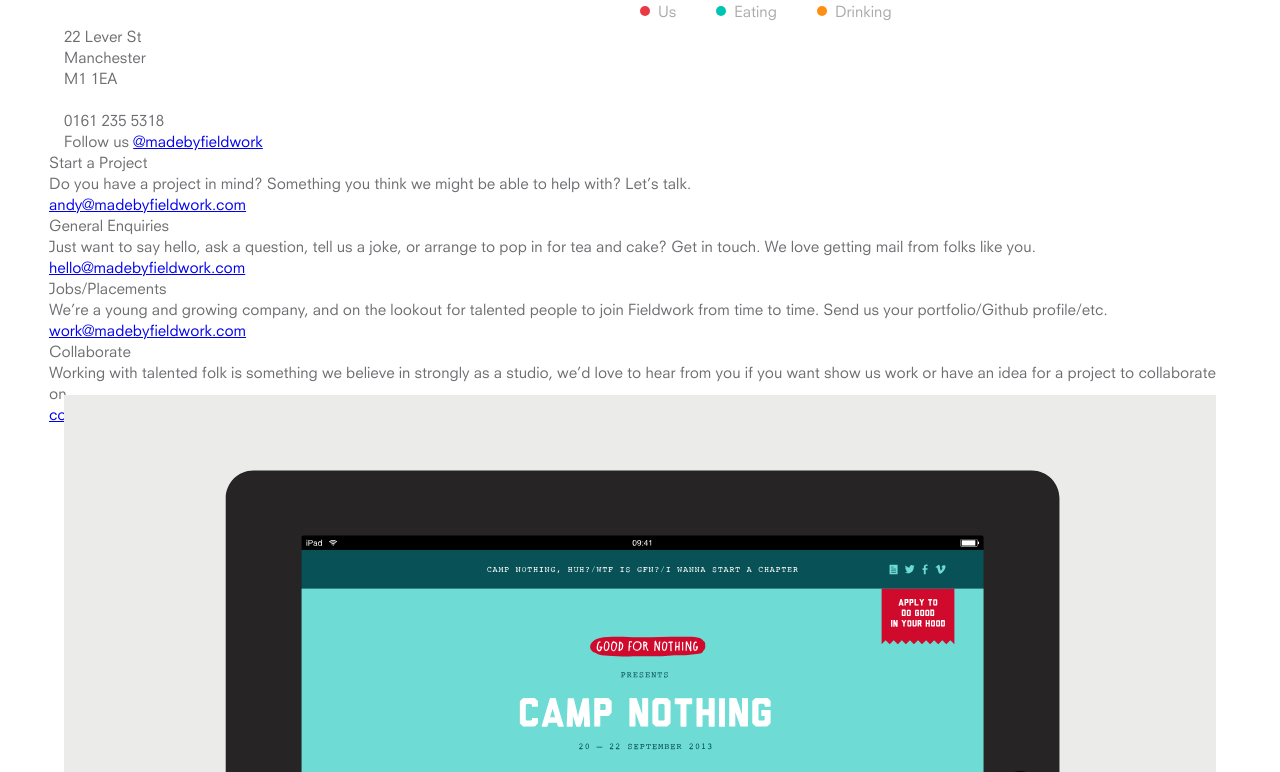
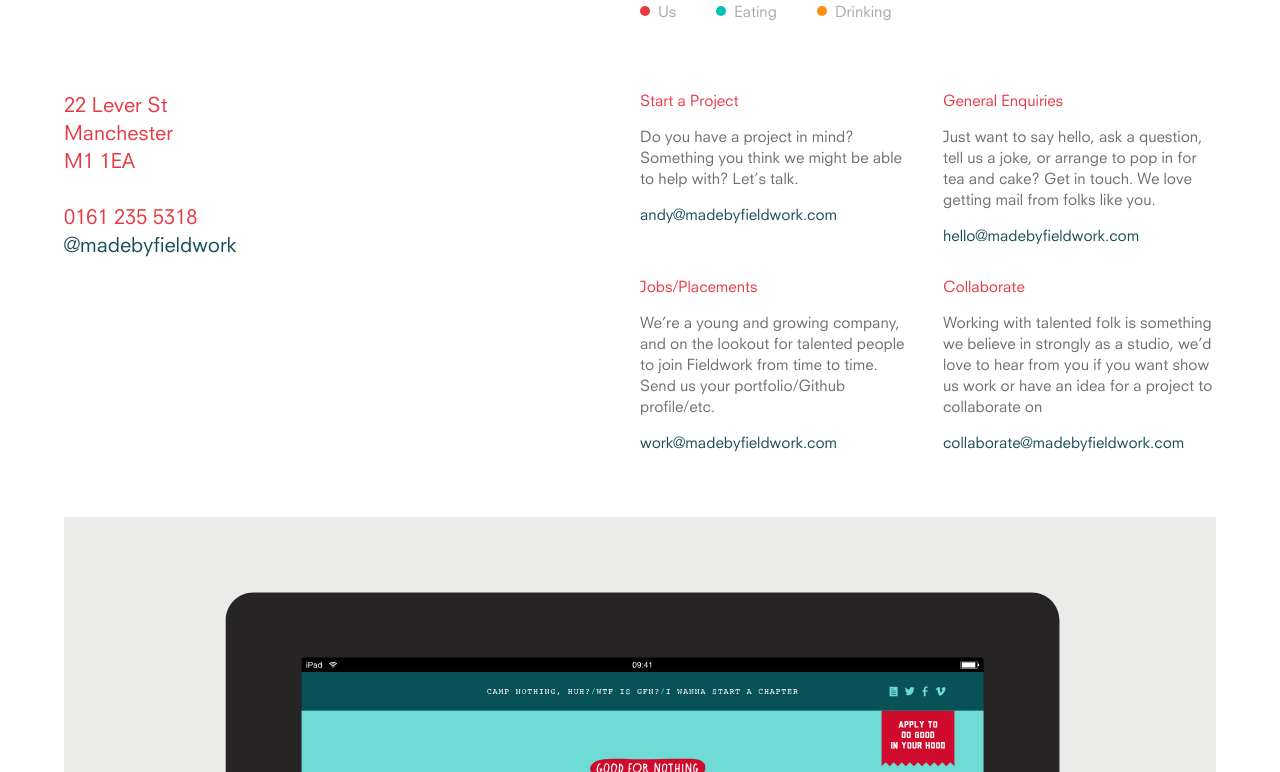
Before and after one commit to EMT/fieldwork-v2, a Jekyll site: the page built from contact.html, in a window 1280 px wide and 900 px high, scrolled down 476 px, cut to the strip 128-900 px from the top of the window. Built offline with Jekyll 4.4.1, drawn with Linux system fonts in a browser that asks for light colours; nearby versions of some CDN libraries.

Commit message:
Refactor contact page.

```diff
--- /dev/null
+++ b/_layouts/contact.html
@@ -0,0 +1,28 @@
+{% include top.html %}
+
+    <body class="{% if page.header_img %}hero-header{% endif %}{% if page.body_classes %} {{ page.body_classes }}{% endif %}">
+
+	    {% include header.html %}
+
+		<div class="contact">
+		  	<div class="map" id='js-map'></div>
+
+		  	<script src="http://maps.google.com/maps/api/js?sensor=false"></script>
+		  	<script src='{{ site.baseurl }}/js/map.js'></script>
+
+		  	<div class="wrapper">
+			  	<ul class="category-links">
+			  		<li><a class="us" href="#">Us</a></li>
+			  		<li><a class="eating" href="#">Eating</a></li>
+			  		<li><a class="drinking" href="#">Drinking</a></li>
+			  	</ul>
+		  	</div>
+
+		</div>
+
+	    <div class="page-content">
+	      {{ content }}
+	      {% include footer.html %}
+	    </div>
+    </body>
+</html>
--- a/contact.html
+++ b/contact.html
@@ -1,57 +1,43 @@
 ---
-layout: default
+title: "Contact Us"
+description: "Get in touch. We’re nice."
+layout: contact
 ---
 
-<div class="contact">
-  	<div class="map" id='js-map'></div>
 
-  	<script src="http://maps.google.com/maps/api/js?sensor=false"></script>
-  	<script src='{{ site.baseurl }}/js/map.js'></script>
+<section class="page-section">
 
-  	<div class="wrapper">
-	  	<ul class="category-links">
-	  		<li><a class="us" href="#">Us</a></li>
-	  		<li><a class="eating" href="#">Eating</a></li>
-	  		<li><a class="drinking" href="#">Drinking</a></li>
-	  	</ul>
-  	</div>
+	<div class="section-inner">
 
-</div>
-
-
-<section class="hero">
-  	<div class="text">
-    	<div class="wrapper">
-
-			<div class="project-title">
+		<div class="section-title">
 			<h1>22 Lever St<br />
 			Manchester<br />
 			M1 1EA<br /><br />
 			0161 235 5318<br />
-				Follow us <a href="http://twitter.com/madebyfieldwork">@madebyfieldwork</a></h1>
+			<a href="http://twitter.com/madebyfieldwork">@madebyfieldwork</a></h1>
 		</div>
 
-			<div class="content-section-body content-columns">
+		<div class="section-text content-columns">
 			<div class="content-col-wrapper">
-          			<div class="content-col-2-1">
+      			<div class="content-col content-col--2-1">
 					<h2>Start a Project</h2>
 					<p>Do you have a project in mind? Something you think we might be able to help with? Let’s talk.</p>
 					<p><a href="mailto:andy@madebyfieldwork.com">andy@madebyfieldwork.com</a></p>
 				</div>
 
-          			<div class="content-col-2-1">
+      			<div class="content-col content-col--2-1">
 					<h2>General Enquiries</h2>
 					<p>Just want to say hello, ask a question, tell us a joke, or arrange to pop in for tea and cake? Get in touch. We love getting mail from folks like you.</p>
 					<p><a href="mailto:hello@madebyfieldwork.com">hello@madebyfieldwork.com</a></p>
 				</div>
 
-          			<div class="content-col-2-1">
+      			<div class="content-col content-col--2-1">
 					<h2>Jobs/Placements</h2>
 					<p>We’re a young and growing company, and on the lookout for talented people to join Fieldwork from time to time. Send us your portfolio/Github profile/etc.</p>
 					<p><a href="mailto:work@madebyfieldwork.com">work@madebyfieldwork.com</a></p>
 				</div>
 
-          			<div class="content-col-2-1">
+      			<div class="content-col content-col--2-1">
 					<h2>Collaborate</h2>
 					<p>Working with talented folk is something we believe in strongly as a studio, we’d love to hear from you if you want show us work or have an idea for a project to collaborate on</p>
 					<p><a href="mailto:collaborate@madebyfieldwork.com">collaborate@madebyfieldwork.com</a></p>
@@ -59,10 +45,14 @@
 		  	</div>
 		</div>
 
+	</div>
+
+</section>
+
+<div class="page-section">
+	<div class="section-inner">
 		<div class="project-grid">
 			<img src="{{ site.baseurl }}/images/camp-nothing/cn-ipad1.svg" alt="" />
 		</div>
-
 	</div>
 </div>
-</section>
--- a/us.html
+++ b/us.html
@@ -1,6 +1,6 @@
 ---
-title: "Us"
-description: "Fieldwork"
+title: "About Us"
+description: "We love making things, collaborating, identifying interesting problems and figuring out what we can build to help solve them."
 layout: default
 header_img: /images/us/fieldwork-hero.jpg
 ---
```
Lines whose indentation alone changed are shown as unchanged.
